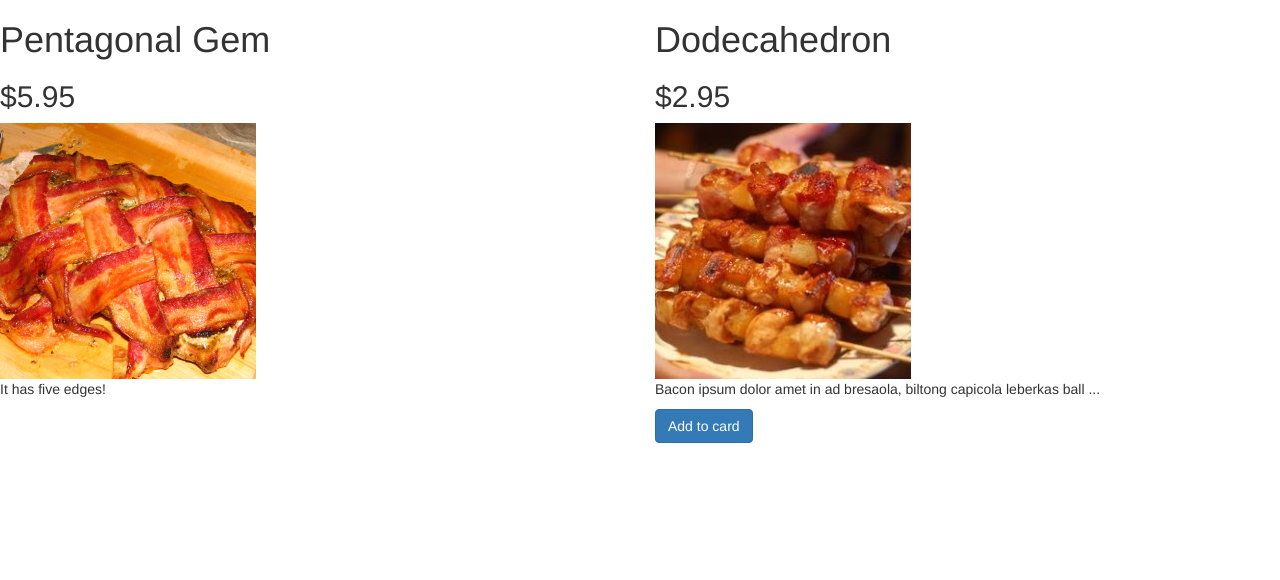
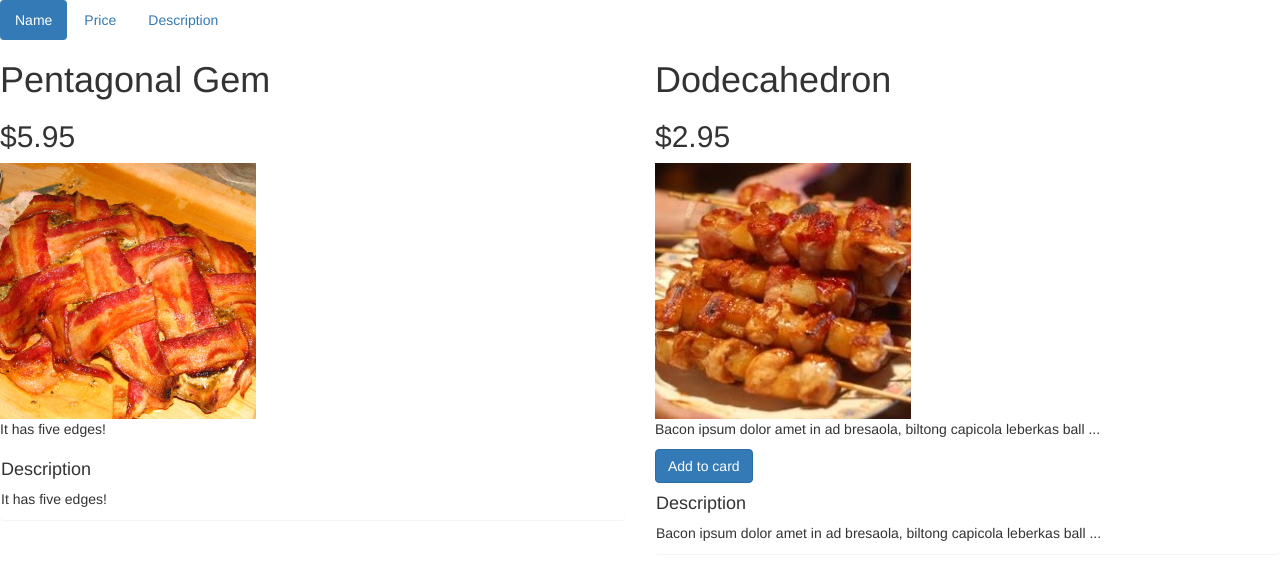
Before and after one commit to Husterknupp/shaping-up-with-angular, a plain HTML site: page index.html in a window 1280 px wide. Drawn offline with Linux system fonts and the light colour scheme.

Commit message:
level2: implement nav-bar + change content on click (hg-click)

```diff
--- a/index.html
+++ b/index.html
@@ -6,6 +6,18 @@
     <script type="text/javascript" src="app.js"></script>
 </head>
 <body ng-controller="StoreController as store">
+
+<section>
+    <ul class="nav nav-pills" ng-init="tab = 1">
+        <li ng-class="{ active:tab === 1 }">
+            <a href ng-click="tab = 1">Name</a></li>
+        <li ng-class="{ active:tab === 2 }">
+            <a href ng-click="tab = 2">Price</a></li>
+        <li ng-class="{ active:tab === 3 }">
+            <a href ng-click="tab = 3">Description</a></li>
+    </ul>
+</section>
+
 <div class="row">
     <div ng-repeat="product in store.products | orderBy:'-price'">
         <div ng-hide="product.soldOut" class="col-md-6">
@@ -18,6 +30,24 @@
             <button ng-show="product.canPurchase" type="button" class="btn btn-primary">
                 Add to card
             </button>
+
+            <div class="panel" ng-show="tab === 1">
+                <h4>Description</h4>
+
+                <p>{{product.description}}</p>
+            </div>
+
+            <div class="panel" ng-show="tab === 2">
+                <h4>Specifications</h4>
+
+                <p>Not there yet.</p>
+            </div>
+
+            <div class="panel" ng-show="tab === 3">
+                <h4>Reviews</h4>
+
+                <p>... Nope.</p>
+            </div>
         </div>
     </div>
 </div>
```
